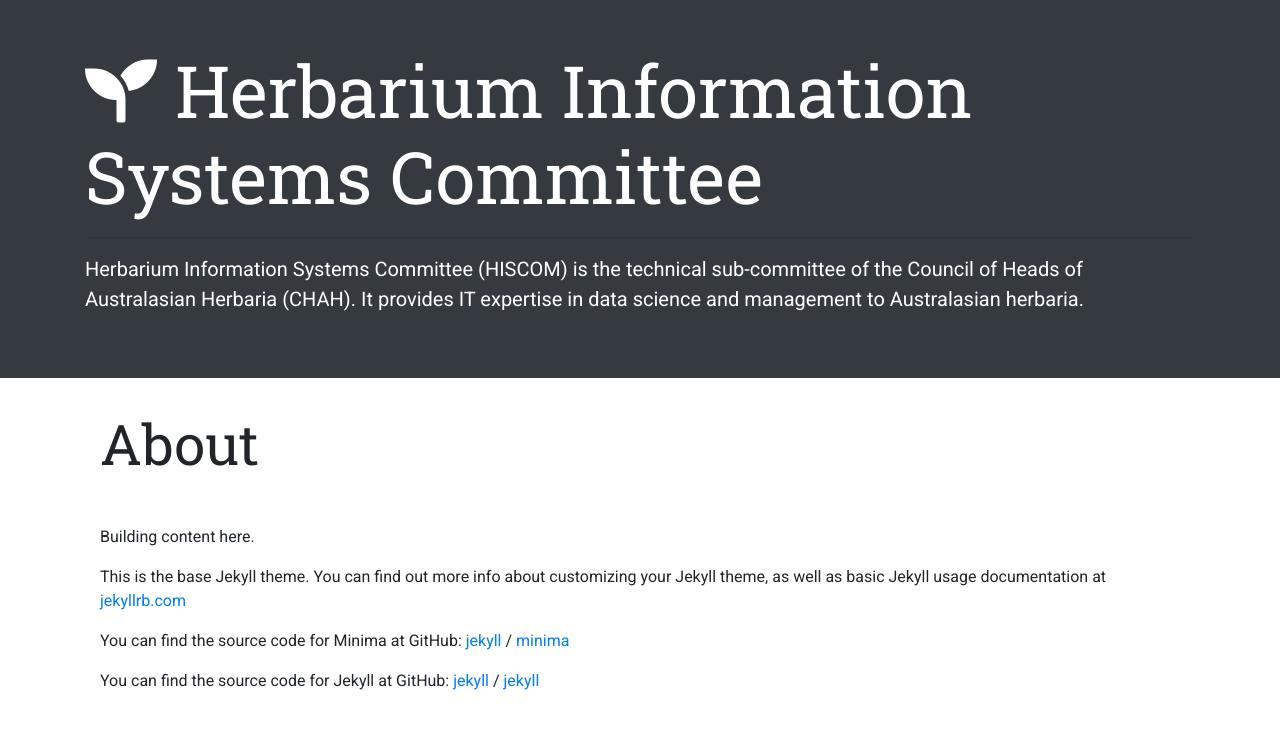
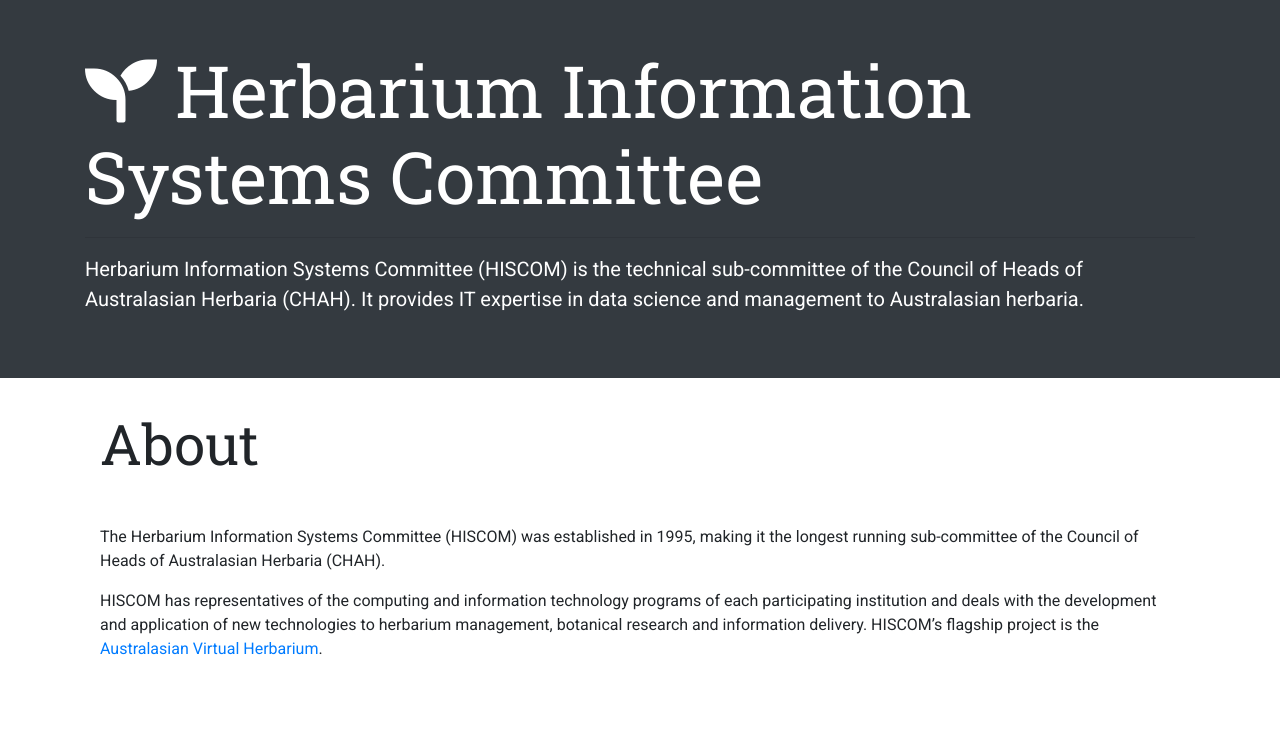
Before and after one commit to hiscom/jekyll-test, a Jekyll site: the page built from about.md, in a window 1280 px wide. Shown: the top 729 px of the page. Built offline with Jekyll 4.4.1, drawn with Linux system fonts in a browser that asks for light colours; nearby versions of some CDN libraries.

Commit message:
Updated the About page.

```diff
--- a/about.md
+++ b/about.md
@@ -3,17 +3,6 @@ layout: page
 title: About
 ---
 
-Building content here.
+The Herbarium Information Systems Committee (HISCOM) was established in 1995, making it the longest running sub-committee of the Council of Heads of Australasian Herbaria (CHAH).
 
-This is the base Jekyll theme. You can find out more info about customizing your Jekyll theme, as well as basic Jekyll usage documentation at [jekyllrb.com](https://jekyllrb.com/)
-
-You can find the source code for Minima at GitHub:
-[jekyll][jekyll-organization] /
-[minima](https://github.com/jekyll/minima)
-
-You can find the source code for Jekyll at GitHub:
-[jekyll][jekyll-organization] /
-[jekyll](https://github.com/jekyll/jekyll)
-
-
-[jekyll-organization]: https://github.com/jekyll
+HISCOM has representatives of the computing and information technology programs of each participating institution and deals with the development and application of new technologies to herbarium management, botanical research and information delivery. HISCOM’s flagship project is the <a href="https://avh.chah.org.au/">Australasian Virtual Herbarium</a>.
```
